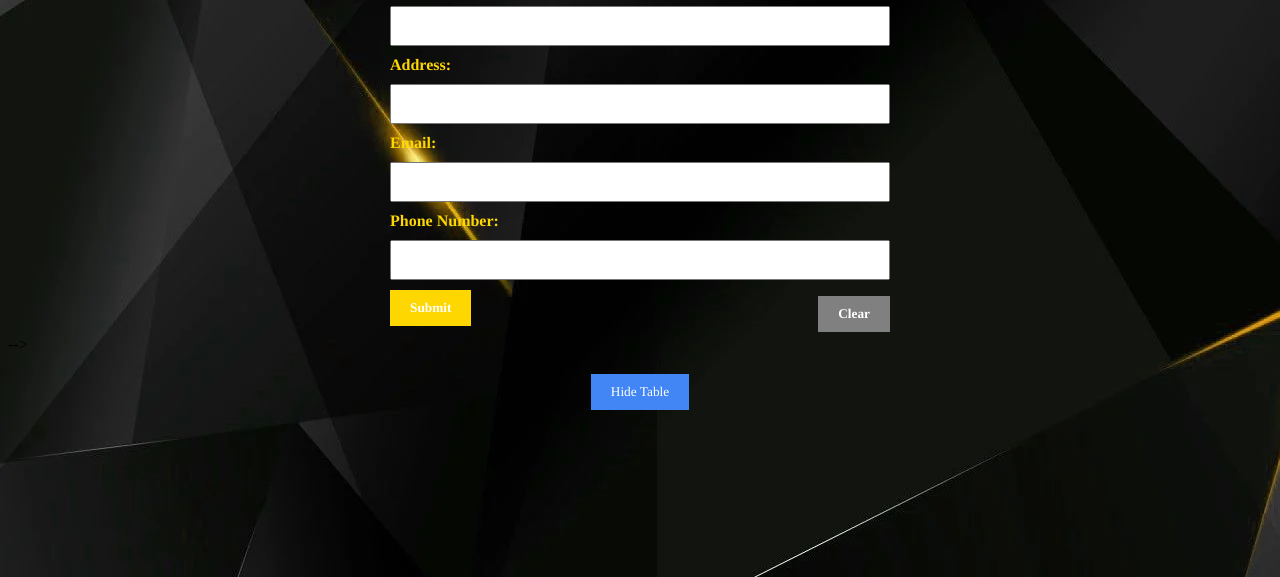
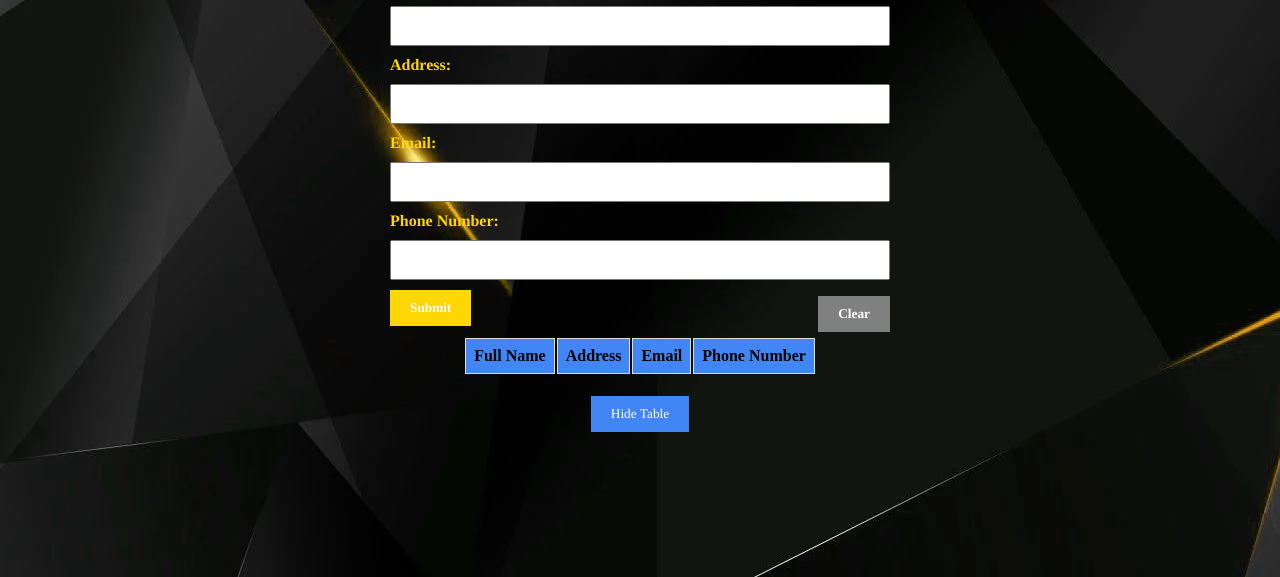
Before and after one commit to GopiKrish-na/DBMS-Form-Project, a website: page public/index.html in a window 1280 px wide. Both pictures are taken after a click on the button "Show Table". Shown: the part 223-800 px from the top of the page. Drawn offline with Linux system fonts and the light colour scheme; no server answers; a web font is replaced by a local one.

Commit message:
Add files via upload

```diff
--- a/public/index.html
+++ b/public/index.html
@@ -29,7 +29,7 @@
   </form>
 
   <div id="tableContainer">
-    <!-- <table id="dataTable">
+    <table id="dataTable">
       <thead>
         <tr>
           <th>Full Name</th>
@@ -40,8 +40,8 @@
       </thead>
       <tbody>
         <!-- Table rows will be dynamically added here -->
-      <!-- </tbody>
-    </table> --> -->
+      </tbody>
+    </table>
   </div>
 
   <!-- <button id="showTableButton" onclick="showTable()">Show Table</button> -->
```
